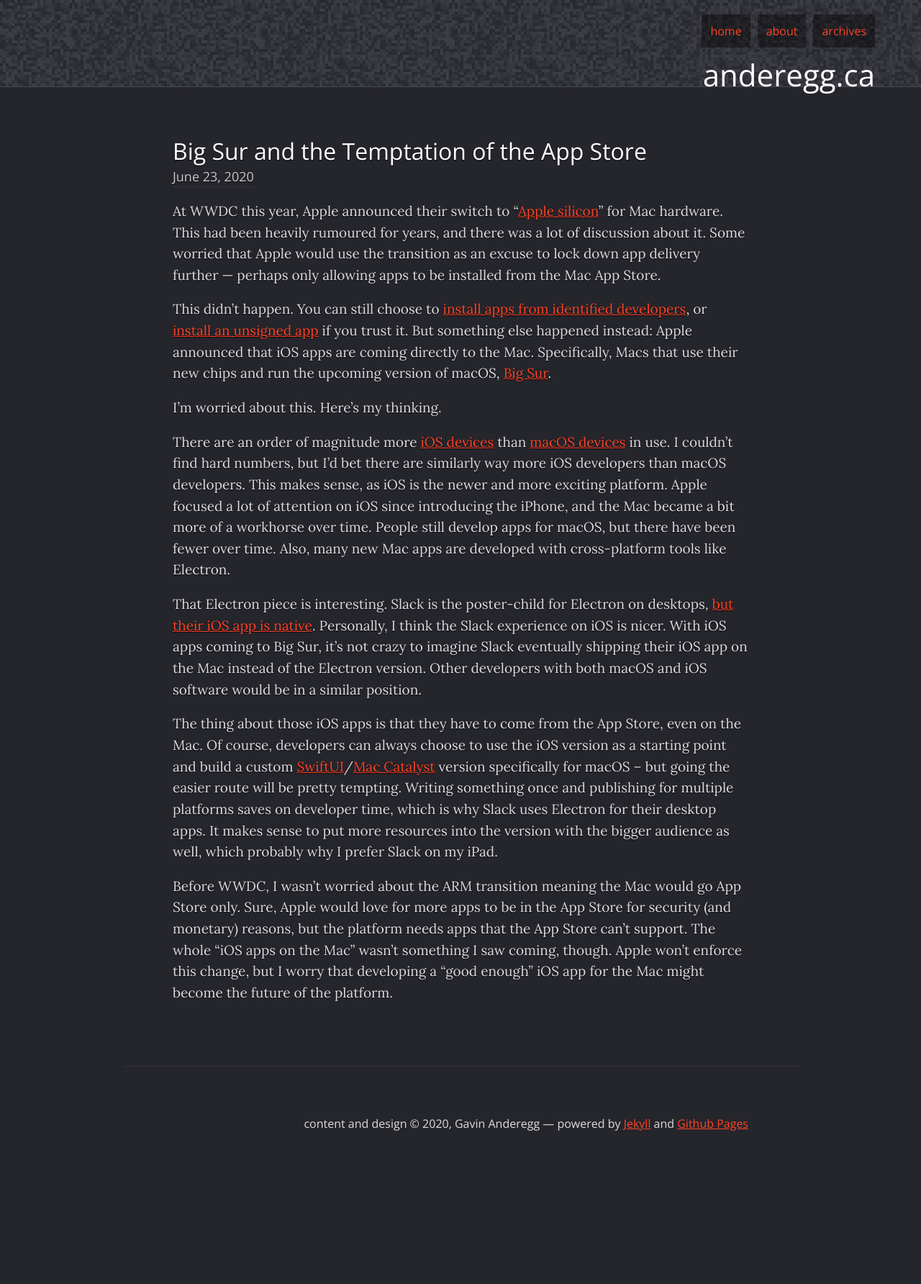
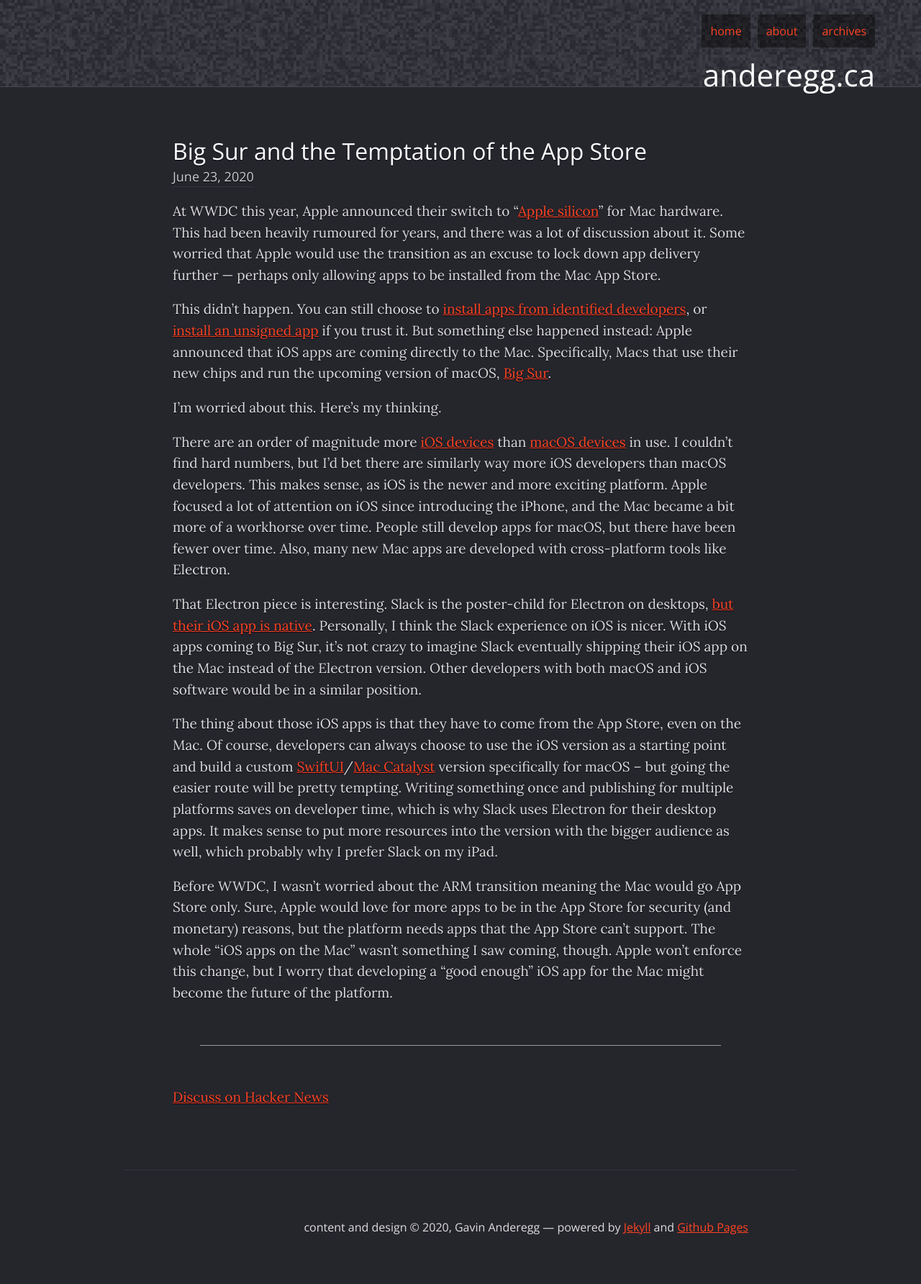
Before and after one commit to gavinanderegg/gavinanderegg.github.io, a Jekyll site: the page built from _posts/2020-06-23-big-sur-and-the-temptation-of-the-app-store.md, in a window 1280 px wide. Shown: the whole page at 72% size. Built offline with Jekyll 4.4.1, drawn with Linux system fonts in a browser that asks for light colours; our own code applies the rules of GitHub Pages for plain Markdown files; before the commit the page ends 1640 px from its top, so only the background shows below that.

Commit message:
Adding discussion link and <hr> styling

```diff
--- a/_posts/2020-06-23-big-sur-and-the-temptation-of-the-app-store.md
+++ b/_posts/2020-06-23-big-sur-and-the-temptation-of-the-app-store.md
@@ -15,3 +15,7 @@
 The thing about those iOS apps is that they have to come from the App Store, even on the Mac. Of course, developers can always choose to use the iOS version as a starting point and build a custom [SwiftUI](https://swiftwithmajid.com/2019/10/23/reusing-swiftui-views-across-apple-platforms/)/[Mac Catalyst](https://developer.apple.com/mac-catalyst/) version specifically for macOS – but going the easier route will be pretty tempting. Writing something once and publishing for multiple platforms saves on developer time, which is why Slack uses Electron for their desktop apps. It makes sense to put more resources into the version with the bigger audience as well, which probably why I prefer Slack on my iPad.
 
 Before WWDC, I wasn’t worried about the ARM transition meaning the Mac would go App Store only. Sure, Apple would love for more apps to be in the App Store for security (and monetary) reasons, but the platform needs apps that the App Store can’t support. The whole “iOS apps on the Mac” wasn’t something I saw coming, though. Apple won’t enforce this change, but I worry that developing a “good enough” iOS app for the Mac might become the future of the platform.
+
+---
+
+[Discuss on Hacker News](https://news.ycombinator.com/item?id=23622783)
--- a/css/main.scss
+++ b/css/main.scss
@@ -150,6 +150,13 @@
 	blockquote {
 		margin: 32px 0 32px 32px;
 	}
+
+	hr {
+		border: none;
+		background: #999;
+		height: 1px;
+		margin: 3em 2em;
+	}
 }
 
 
```
